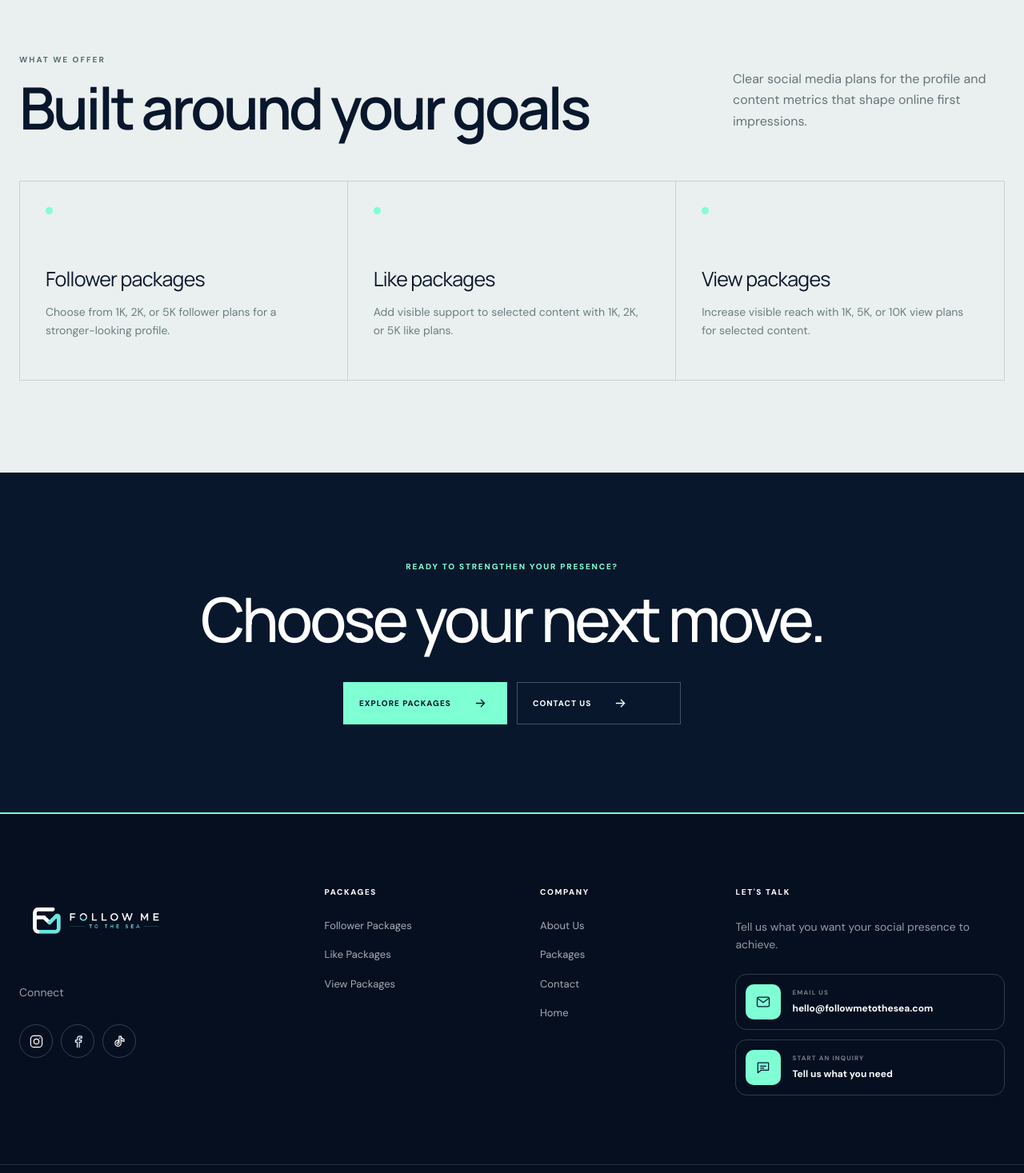
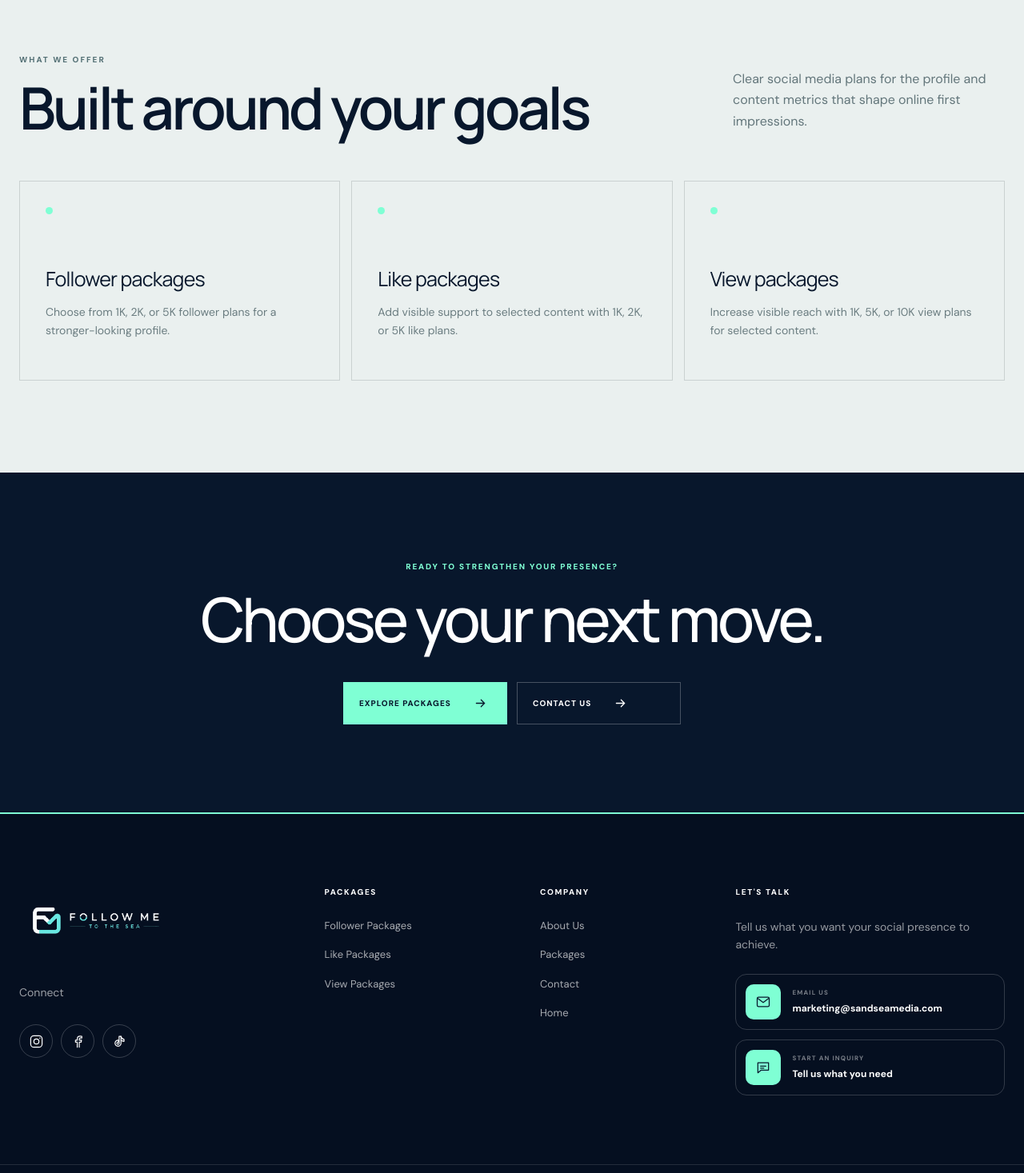
Before and after one commit to kenneth-tech/Followmetothesea, a Next.js app: page /about in a window 1280 px wide. Shown: the part 760-2227 px from the top of the page at 80% size. Built offline with nearby package versions, Linux system fonts and the light colour scheme.

Commit message:
UI Minor Fix

```diff
--- a/src/app/contact/page.tsx
+++ b/src/app/contact/page.tsx
@@ -37,8 +37,8 @@ export default function ContactPage() {
             <div className="contact-details">
               <div>
                 <small>Email us</small>
-                <a href="mailto:hello@followmetothesea.com">
-                  hello@followmetothesea.com
+                <a href="mailto:marketing@sandseamedia.com">
+                  marketing@sandseamedia.com
                 </a>
               </div>
               <div>
--- a/src/app/globals.css
+++ b/src/app/globals.css
@@ -1786,6 +1786,10 @@ footer nav svg {
   padding: 115px 0;
 }
 
+.about-values .about-page-label {
+  animation: about-section-rise .7s cubic-bezier(.2,.8,.2,1) both;
+}
+
 .about-section-heading {
   align-items: end;
   display: flex;
@@ -1798,6 +1802,7 @@ footer nav svg {
 }
 
 .about-section-heading h2 {
+  animation: about-section-rise .75s .08s cubic-bezier(.2,.8,.2,1) both;
   font-size: clamp(48px, 5.7vw, 76px);
   font-weight: 550;
   line-height: 1;
@@ -1805,6 +1810,7 @@ footer nav svg {
 }
 
 .about-section-heading > p {
+  animation: about-section-rise .75s .16s cubic-bezier(.2,.8,.2,1) both;
   color: #63767b;
   line-height: 1.65;
   margin: 0 0 6px;
@@ -1813,22 +1819,54 @@ footer nav svg {
 
 .about-values-grid {
   display: grid;
+  gap: 14px;
   grid-template-columns: repeat(3, 1fr);
 }
 
 .about-values-grid article {
-  border-right: 1px solid var(--line);
-  border-top: 1px solid var(--line);
+  animation: about-card-rise .72s cubic-bezier(.2,.8,.2,1) both;
+  border: 1px solid var(--line);
+  color: var(--navy);
   min-height: 250px;
+  overflow: hidden;
   padding: 32px;
-}
-
-.about-values-grid article:nth-child(3n + 1) {
-  border-left: 1px solid var(--line);
-}
-
-.about-values-grid article:nth-last-child(-n + 3) {
-  border-bottom: 1px solid var(--line);
+  position: relative;
+  transition: color .25s ease, transform .25s ease;
+}
+
+.about-values-grid article::before {
+  background: var(--aqua);
+  content: "";
+  inset: 100% 0 0;
+  position: absolute;
+  transition: inset .25s ease;
+  z-index: 0;
+}
+
+.about-values-grid article:nth-child(1) {
+  animation-delay: .22s;
+}
+
+.about-values-grid article:nth-child(2) {
+  animation-delay: .32s;
+}
+
+.about-values-grid article:nth-child(3) {
+  animation-delay: .42s;
+}
+
+.about-values-grid article:hover {
+  color: var(--navy);
+  transform: translateY(-6px);
+}
+
+.about-values-grid article:hover::before {
+  inset: 0;
+}
+
+.about-values-grid article > * {
+  position: relative;
+  z-index: 1;
 }
 
 .about-values-grid article > span {
@@ -1837,7 +1875,12 @@ footer nav svg {
   display: block;
   height: 9px;
   margin-bottom: 62px;
+  transition: background .25s ease;
   width: 9px;
+}
+
+.about-values-grid article:hover > span {
+  background: rgba(8,23,44,.22);
 }
 
 .about-values-grid h3 {
@@ -1852,6 +1895,35 @@ footer nav svg {
   font-size: 14px;
   line-height: 1.6;
   margin: 0;
+  transition: color .25s ease;
+}
+
+.about-values-grid article:hover p {
+  color: rgba(7,21,32,.7);
+}
+
+@keyframes about-section-rise {
+  from {
+    opacity: 0;
+    translate: 0 18px;
+  }
+
+  to {
+    opacity: 1;
+    translate: 0 0;
+  }
+}
+
+@keyframes about-card-rise {
+  from {
+    opacity: 0;
+    translate: 0 24px;
+  }
+
+  to {
+    opacity: 1;
+    translate: 0 0;
+  }
 }
 
 .about-cta {
@@ -3033,14 +3105,8 @@ footer nav svg {
   }
 
   .about-values-grid article {
-    border-bottom: 0;
-    border-left: 1px solid var(--line);
     min-height: 0;
     padding: 25px 22px 28px;
-  }
-
-  .about-values-grid article:last-child {
-    border-bottom: 1px solid var(--line);
   }
 
   .about-values-grid article > span {
--- a/src/app/page.tsx
+++ b/src/app/page.tsx
@@ -353,8 +353,8 @@ export default function Home() {
               Tell us what you&apos;re working on. We&apos;ll get back to you
               with a package that makes sense.
             </p>
-            <a href="mailto:hello@followmetothesea.com">
-              hello@followmetothesea.com
+            <a href="mailto:marketing@sandseamedia.com">
+              marketing@sandseamedia.com
             </a>
           </div>
           <ContactForm />
--- a/src/app/site-footer.tsx
+++ b/src/app/site-footer.tsx
@@ -66,12 +66,12 @@ export function SiteFooter() {
 
           <a
             className="footer-contact-card"
-            href="mailto:hello@followmetothesea.com"
+            href="mailto:marketing@sandseamedia.com"
           >
             <span className="footer-contact-icon"><MailIcon /></span>
             <span>
               <small>Email us</small>
-              <strong>hello@followmetothesea.com</strong>
+              <strong>marketing@sandseamedia.com</strong>
             </span>
           </a>
 
```
